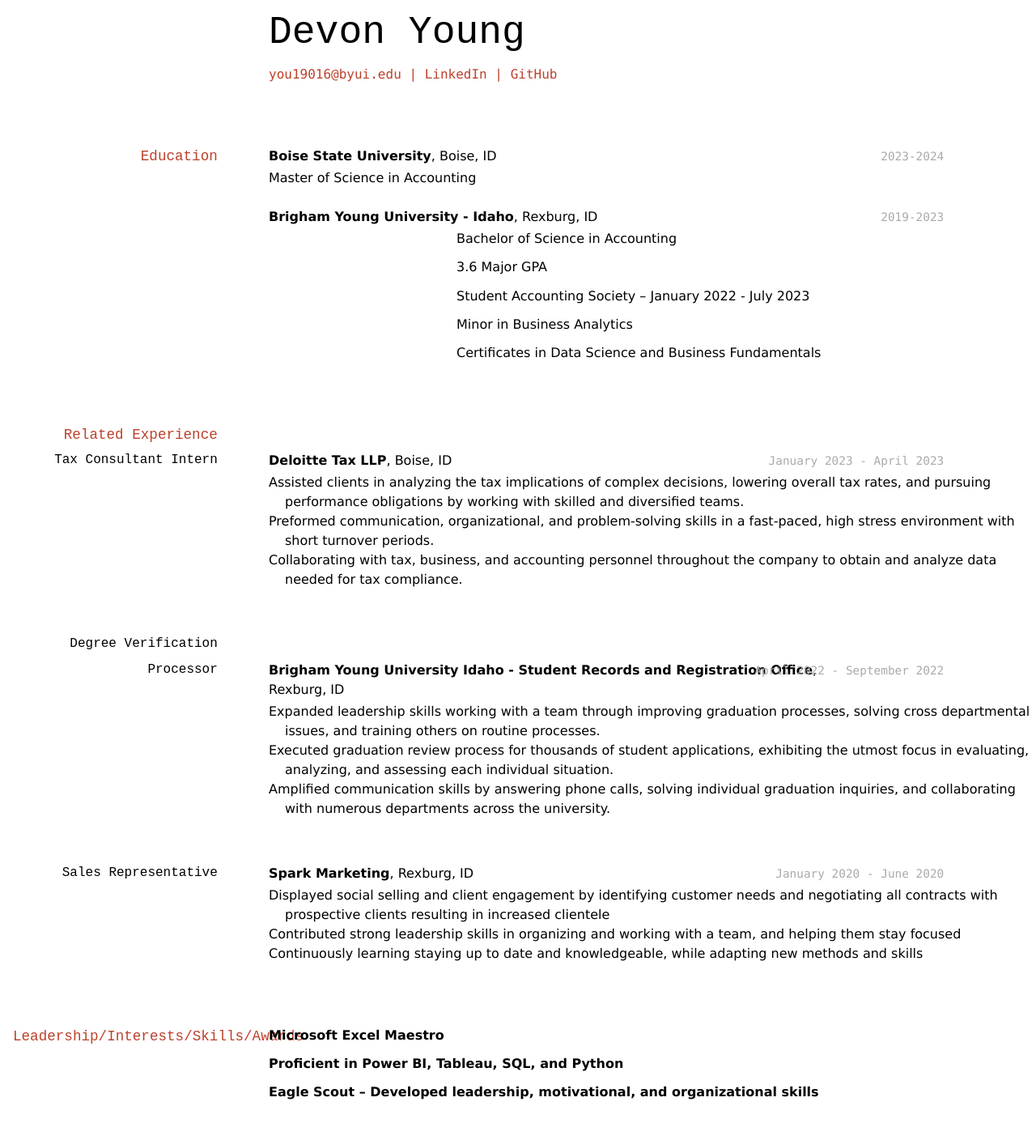
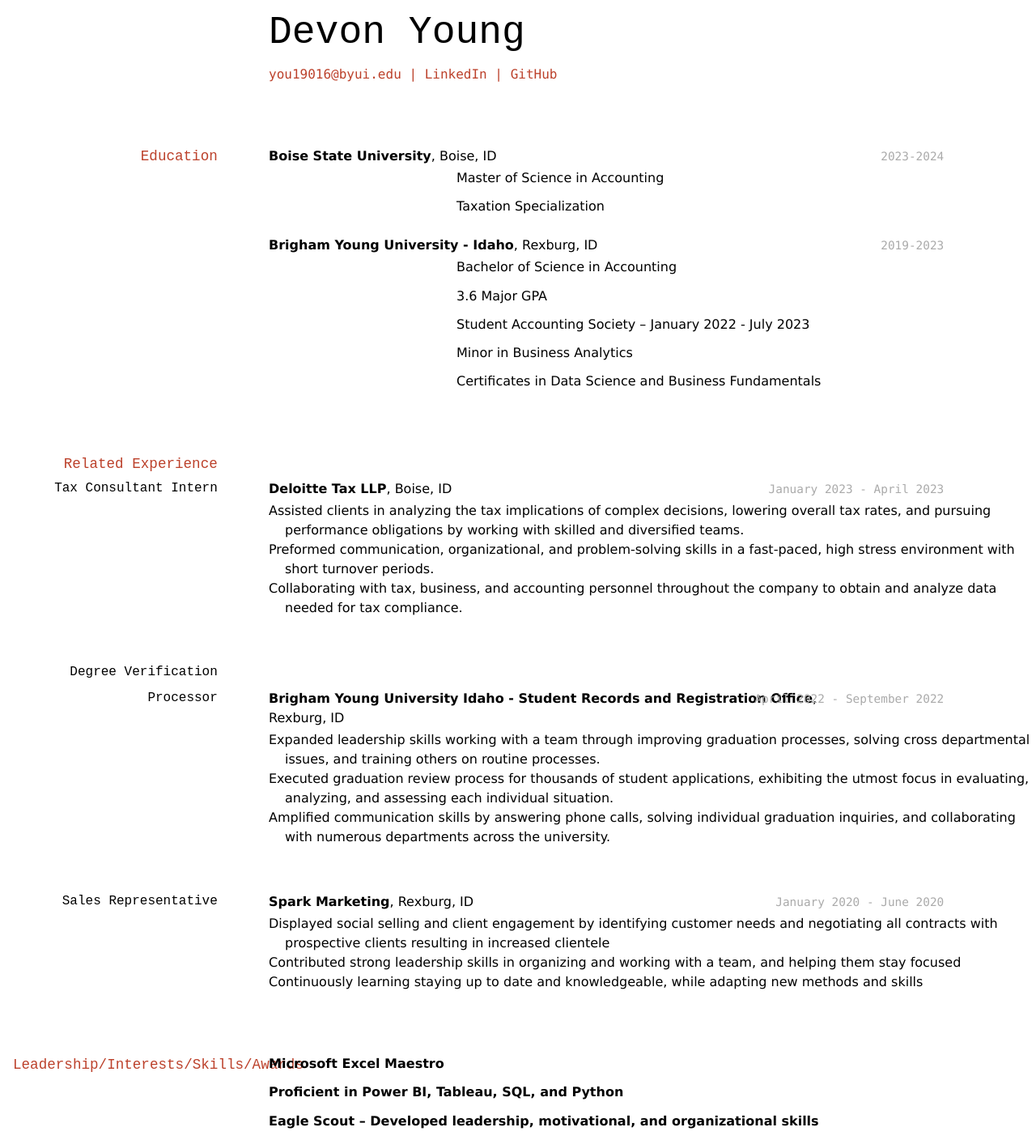
Before and after one commit to you19016/young_resume, a Jekyll site: the page built from docs/index.md, in a window 1280 px wide. Shown: the whole page at 81% size. Built offline with Jekyll 4.4.1, drawn with Linux system fonts in a browser that asks for light colours; before the commit the page ends 1373 px from its top, so only the background shows below that.

Commit message:
Added Education

```diff
--- a/docs/index.md
+++ b/docs/index.md
@@ -17,8 +17,9 @@ title: Devon Young's Resume
 `2023-2024`
 __Boise State University__, Boise, ID
 
+- Master of Science in Accounting
 
-- Master of Science in Accounting
+- Taxation Specialization
 
 `2019-2023`
 __Brigham Young University - Idaho__, Rexburg, ID
```
